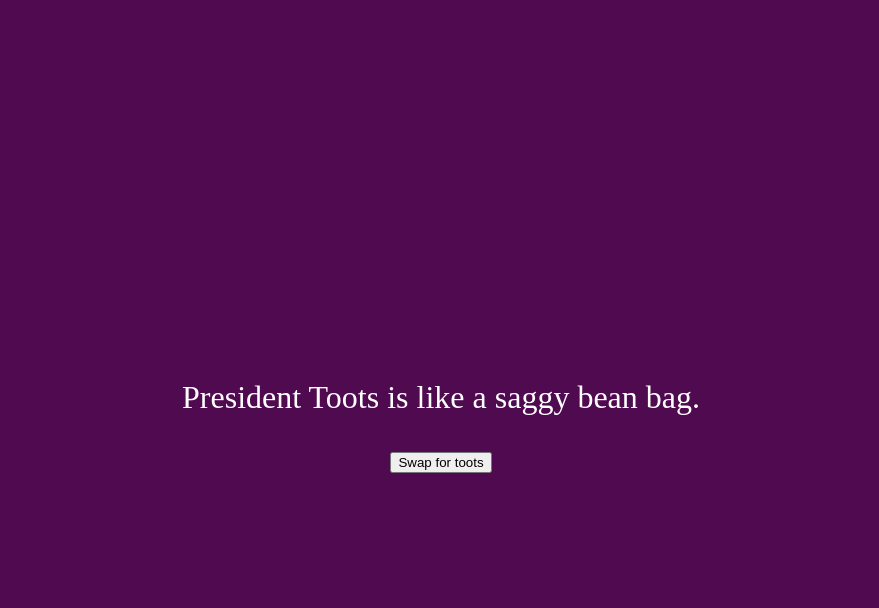
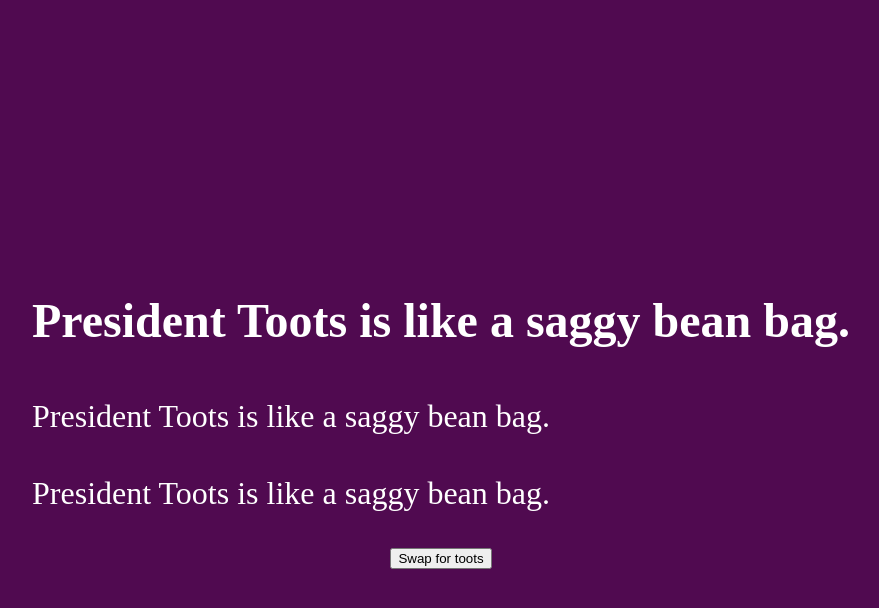
Before and after one commit to egstad/toots, a plain HTML site: page index.html in a window 1280 px wide. Both pictures are taken after a click on the button "Swap for toots". Shown: the whole page, without its empty margins (199-1078 px from the left). Drawn offline with Linux system fonts and the light colour scheme.

Commit message:
now able to select multiple elements

```diff
--- a/index.html
+++ b/index.html
@@ -7,7 +7,11 @@
   <link rel="stylesheet" href="./index.css">
 </head>
 <body class="site-wrapper">
-  <p>President Donald Trump is like a saggy bean bag.</p>
+  <section>
+    <h1>President Donald Trump is like a saggy bean bag.</h1>
+    <p>President Donald Trump is like a saggy bean bag.</p>
+    <p>President Donald Trump is like a saggy bean bag.</p>
+  </section>
   <button class="toot-toggle">Swap for toots</button>
   <audio src="./fart1.mp3"></audio>
   <script src="./index.js"></script>
--- a/index.js
+++ b/index.js
@@ -1,22 +1,28 @@
-// query your elements here...
+// elements
 const elToggle = document.querySelector('.toot-toggle');
-const elText = document.querySelector('p');
+const elsText = document.querySelectorAll('h1, h2, h3, h4, h5, h6, p, a, li');
 const elToot = document.querySelector('audio');
 
-
 // locates a string and replaces it with another
-const findAndReplace = function(find, replace) {
+const findAndReplace = function(el, find, replace) {
   // from
-  let string = elText.innerText;
+  let string = el.innerText;
   // to
   let replacedString = string.replaceAll(find, replace);
   // update the dom
-  elText.innerText = replacedString;
+  el.innerText = replacedString;
+}
+
+//
+const updateAllText = function() {
+  elsText.forEach(function(textElement) {
+    findAndReplace(textElement, 'Donald Trump', 'Toots');
+  })
 }
 
 // click event
 const trumpToToots = function() {
-  findAndReplace('Donald Trump', 'Toots');
+  updateAllText()
   elToot.play();
 }
 
```
